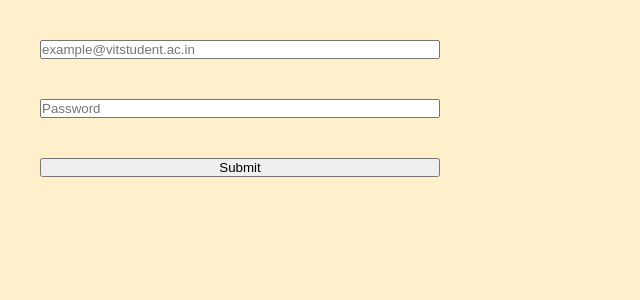
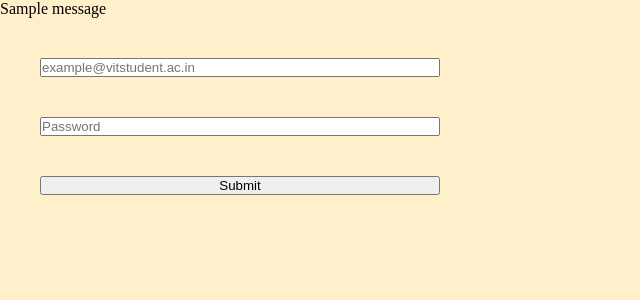
Before and after one commit to ro-jc/vtrack, a Flask app: page /login in a window 1280 px wide. Shown: the top 300 px of the page, without its empty margins (0-640 px from the left). Run offline with Flask 2, Linux system fonts and the light colour scheme; one stand-in notice (Sample message) is shown.

Commit message:
Login actually checks credentials now..

```diff
--- a/app.py
+++ b/app.py
@@ -69,11 +69,16 @@ def login():
         flash(error)
         '''
         if error is None:
-            crs.execute("SELECT * FROM user ORDER BY userid DESC LIMIT 1")
+            crs.execute(f"SELECT userid,password FROM user where email='{vit_mail}'")
 
-        session['userid'] = crs.fetchone()['userid']
-
-        return redirect(url_for('landing'))
+        record = crs.fetchone()
+        print(record['password'])
+        print()
+        if check_password_hash(record['password'], password):
+            session['userid'] = record['userid']
+            return redirect(url_for('landing'))
+        else:
+            flash('Wrong credentials')
 
     return render_template('login.html', name=None)
 
--- a/templates/login.html
+++ b/templates/login.html
@@ -8,6 +8,17 @@
     <link rel="stylesheet" href="{{ url_for('static', filename='styleSignup.css') }}">
 </head>
 <body>
+    <div class="loginError">
+        {% with messages = get_flashed_messages() %}
+            {% if messages %}
+                <ul class=flashes>
+                {% for message in messages %}
+                <li>{{ message }}</li>
+                {% endfor %}
+                </ul>
+            {% endif %}
+        {% endwith %}
+    </div>
     <div class="inputContainer">
         <!-- <div class="name"></div>
         <div class="gender"></div>
```
